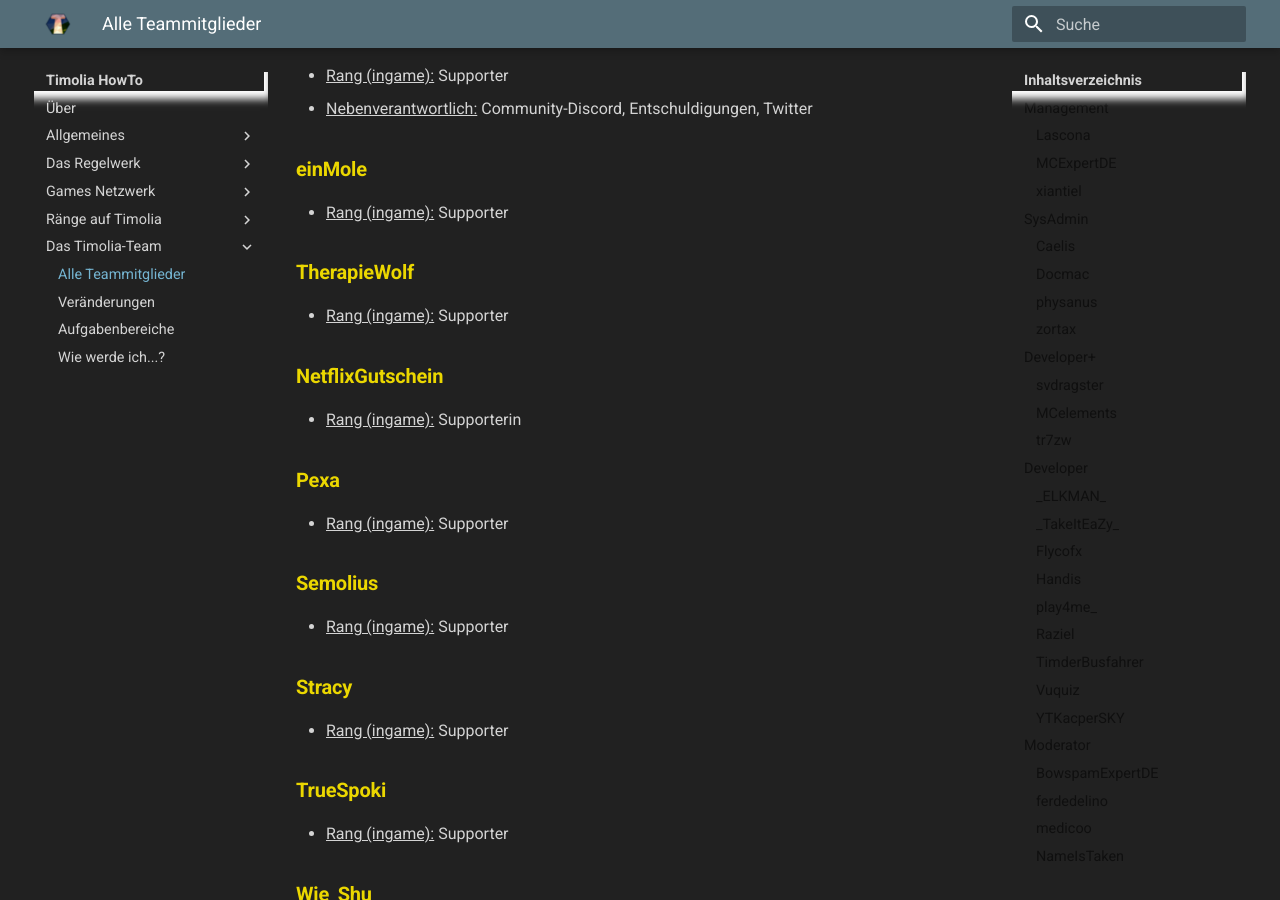
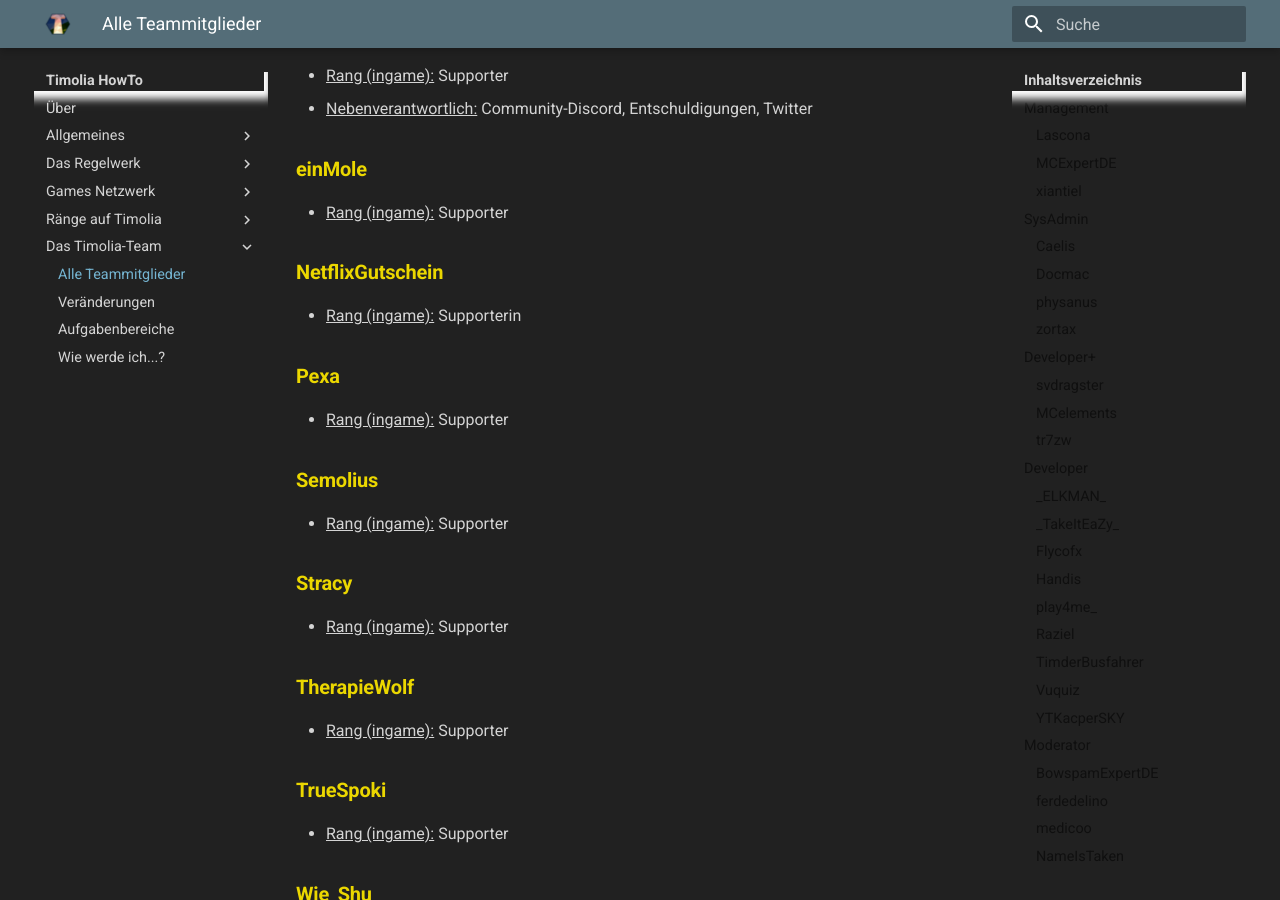
Before and after one commit to TimoliaDE/HowTo, an MkDocs documentation site: the page built from docs/team/members.md, in a window 1280 px wide and 900 px high, scrolled down 5850 px. Built offline with MkDocs 1.6.1 and Material for MkDocs 9.7.7, drawn with Linux system fonts in a browser that asks for light colours; old or Windows-style settings are respelled for this version of MkDocs; part of the change alters nothing that is shown.

Commit message:
TherapieWolf falsche Position

```diff
--- a/docs/team/members.md
+++ b/docs/team/members.md
@@ -182,9 +182,6 @@ Supporter stehen für alle grundlegenden Fragen und Reports zur Verfügung und s
 ### <strong><span class='supporter'>einMole</span></strong>
 - <u>Rang (ingame):</u> Supporter
 
-### <strong><span class='supporter'>TherapieWolf</span></strong>
-- <u>Rang (ingame):</u> Supporter
-
 ### <strong><span class='supporter'>NetflixGutschein</span></strong>
 - <u>Rang (ingame):</u> Supporterin
 
@@ -195,6 +192,9 @@ Supporter stehen für alle grundlegenden Fragen und Reports zur Verfügung und s
 - <u>Rang (ingame):</u> Supporter
 
 ### <strong><span class='supporter'>Stracy</span></strong>
+- <u>Rang (ingame):</u> Supporter
+
+### <strong><span class='supporter'>TherapieWolf</span></strong>
 - <u>Rang (ingame):</u> Supporter
 
 ### <strong><span class='supporter'>TrueSpoki</span></strong>
```
